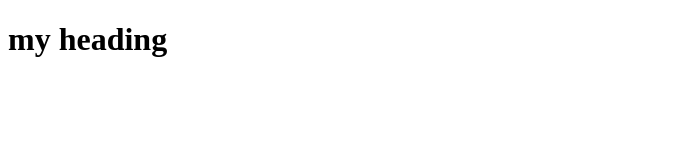
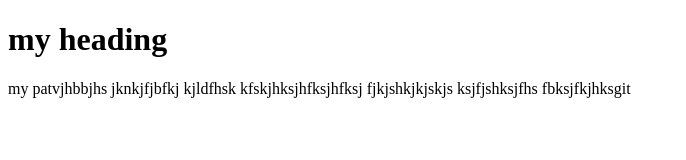
Before and after one commit to sarowarjahan20/second-projects, a plain HTML site: page index.html in a window 1280 px wide. Shown: the whole page, without its empty margins (0-686 px from the left). Drawn offline with Linux system fonts and the light colour scheme.

Commit message:
paragraph added

```diff
--- a/index.html
+++ b/index.html
@@ -7,5 +7,6 @@
 </head>
 <body>
     <h1>my heading</h1>
+    <p>my patvjhbbjhs jknkjfjbfkj kjldfhsk kfskjhksjhfksjhfksj fjkjshkjkjskjs ksjfjshksjfhs fbksjfkjhksgit </p>
 </body>
 </html>
```
